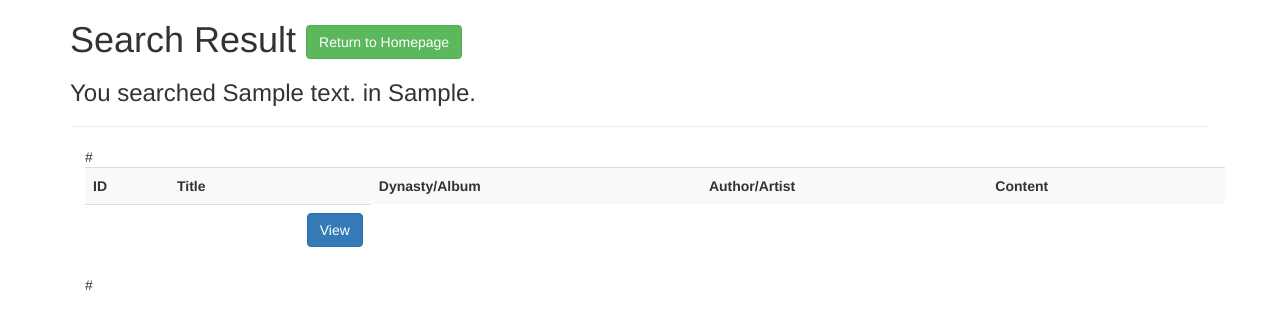
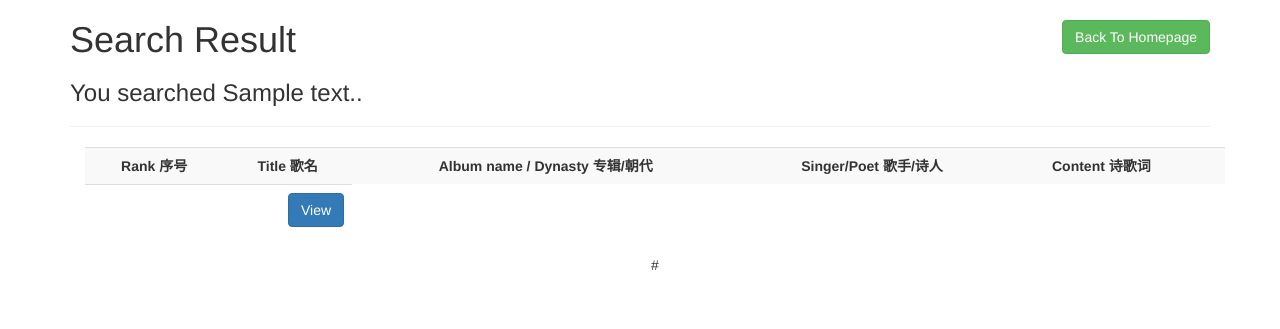
Before and after one commit to luo693353634/group_project, a Flask app: template templates/search.html in a window 1280 px wide. Shown: the top 329 px of the page. Run offline with Flask 2, Linux system fonts and the light colour scheme; the template is opened without the code that fills it: most values are stand-ins (such as "Sample title", 1, 10 or a date in 2020); parts of the project's set-up code (start-up, migrations or seed data) failed here and were passed over; some libraries are stand-ins or nearby versions.

Commit message:
Add files via upload

```diff
--- a/templates/search.html
+++ b/templates/search.html
@@ -1,37 +1,37 @@
 {% extends 'layout.html' %}
 
 {% block body %}
-    <h1>Search Result <a href="/" class="btn btn-success">Return to Homepage</a></h1>
-    <h3>You searched {{ content }} in {{ c_type }}.</h3>
+    <h1>Search Result <a href="/" class="btn btn-success pull-right">Back To Homepage</a></h1>
+    <h3>You searched {{ content }}.</h3>
     <h4 style="display: none;" value="{{content}}"></h4>
     <hr>
 <div class="container">
-    {{ pagination.links }}
-<div class="table-responsive" id='table'>
+    <!-- {{ pagination.links }} -->
+<div class="table-responsive",id='table'>
     <table class="table table-striped table-hover">
 
         <tr>
-            <th>ID</th>
-            <th>Title</th>
-            <th>Dynasty/Album</th>
-            <th>Author/Artist</th>
-            <th>Content</th>
+            <th style='text-align: center;'>Rank 序号</th>
+            <th style='text-align: center;'>Title 歌名</th>
+            <th style='text-align: center;'>Album name / Dynasty 专辑/朝代</th>
+            <th style='text-align: center;'>Singer/Poet 歌手/诗人</th>
+            <th style='text-align: center;'>Content 诗歌词</th>
             <th></th>
         </tr>
             {% for result in users %}
 
                 <tr>
-                    <td>{{ loop.index + (page - 1) * per_page }}</td>
+                    <td style='text-align: center;'>{{ loop.index + (page - 1) * per_page }}</td>
                     {% if 'title' in result  %}
-                        <td>{{result['title']}}</td>
-                        <td>{{result['dynasty']}}</td>
-                        <td>{{result['author']}}</td>
+                        <td style='text-align: center;'>{{result['title']}}</td>
+                        <td style='text-align: center;'>{{result['dynasty']}}</td>
+                        <td style='text-align: center;'>{{result['author']}}</td>
                         <td class='cnt'>{{result['content'][:100]}}</td>
                     {% endif %}
                     {% if 'song_name' in result %}
-                        <td>{{result['song_name']}}</td>
-                        <td>{{result['album_name']}}</td>
-                        <td>{{result['artist_name']}}</td>
+                        <td style='text-align: center;'>{{result['song_name']}}</td>
+                        <td style='text-align: center;'>{{result['album_name']}}</td>
+                        <td style='text-align: center;'>{{result['artist_name']}}</td>
 			            <td class='cnt'>{{result['lyric'][:100]}}</td>
                     {% endif %}
                     <td><a href="result/{{result['_id']}}" class="btn btn-primary pull-right">View</a></td>
@@ -39,7 +39,10 @@
             {% endfor %}
     </table>
     </div>
-    {{ pagination.links }}
+    <center>
+            {{ pagination.links }}
+    </center>
+
     </div>
     <script src="https://cdn.bootcss.com/jquery/3.2.1/jquery.min.js"></script>
     <script type="text/javascript">
@@ -49,7 +52,7 @@
         for (i = 0; i < len; i++) {
             re = new RegExp(words[i], 'g');
             if (re.test(text)) {
-                text = text.replace(re, '<'+ tag +' class="highlight" style="color: red;">$&</'+ tag +'>');
+                text = text.replace(re, '<'+ tag +' class="highlight" style="color: #DD4B39;">$&</'+ tag +'>');
             }
         }
         return text;
@@ -57,7 +60,7 @@
 
     $(function(){
     var td = $('.cnt');
-    var words = $('h4').attr("value").replace(/(\s,|,\s)/g, ',').split('');
+    var words = $('h4').attr("value").replace(/(\s,|,\s|\s|[+——！，;：:。？、~@#￥%……&*（）]|[+\.\!\/_,$%^*()?;；：:-【】+\"\'])/g, ',').split('');
     //$td.html(highlight($td.html(), words) );
     td.each(function() {
         $(this).html(highlight($(this).html(), words));
```
